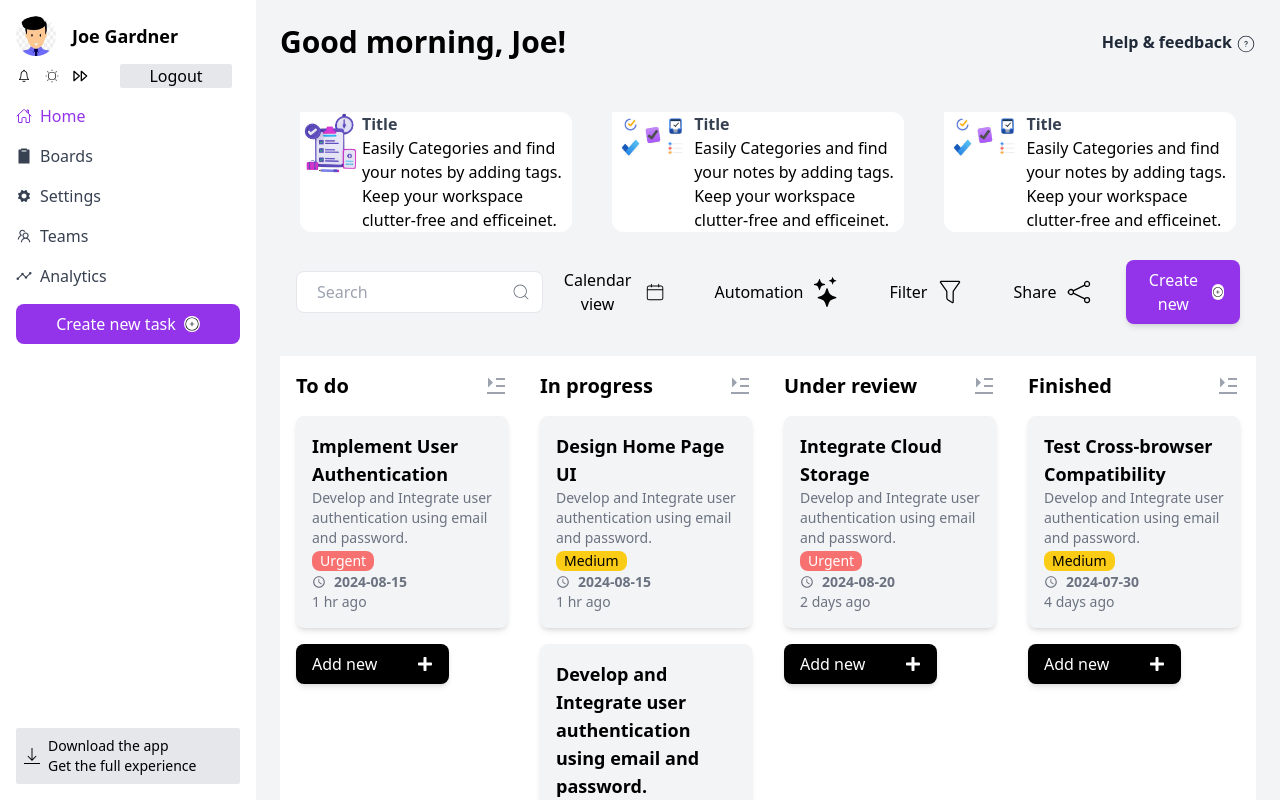
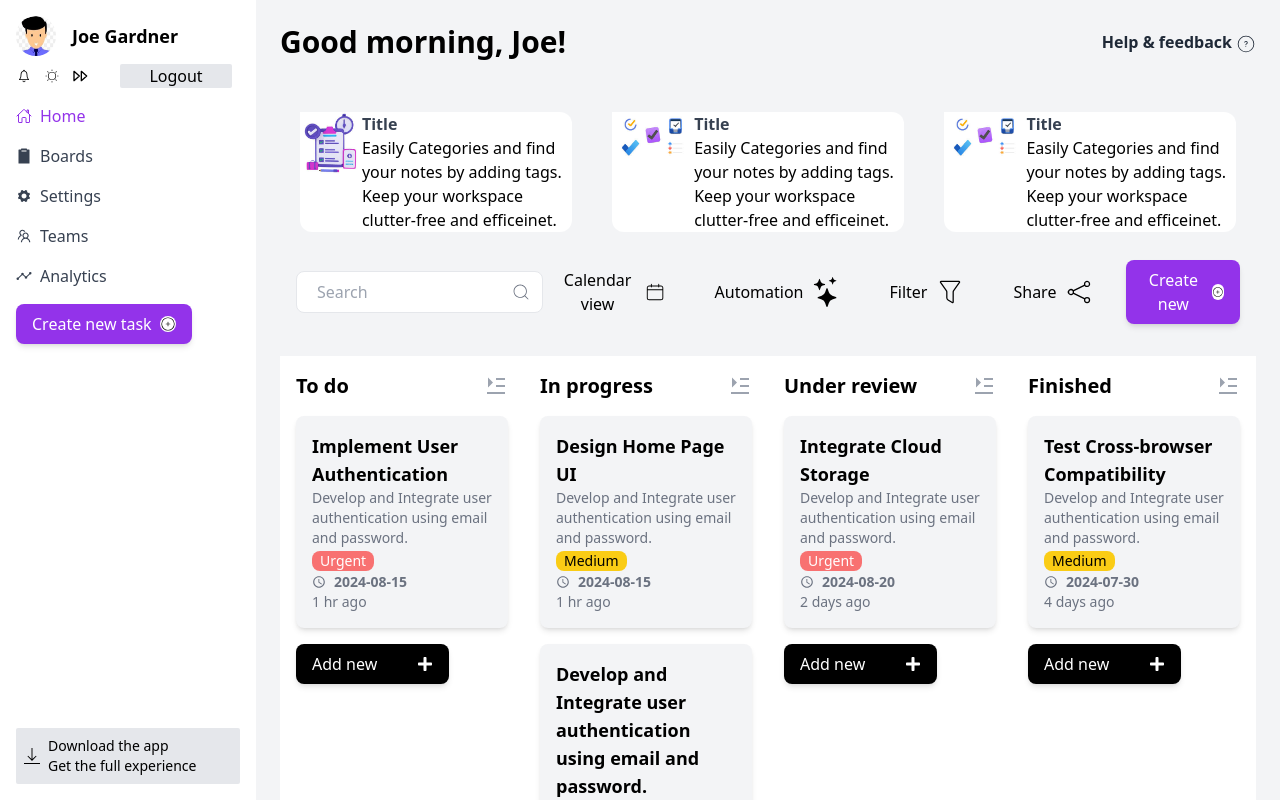
Before and after one commit to GreatnessGrace/Task-Manager, a Next.js app in the folder my-task-app/: page /task in a window 1280 px wide. Shown: the top 800 px of the page. Built offline with nearby package versions, Linux system fonts and the light colour scheme; no server answers; the database is empty.

Commit message:
create new task on sidebar

```diff
--- a/my-task-app/src/app/components/Sidebar.tsx
+++ b/my-task-app/src/app/components/Sidebar.tsx
@@ -1,6 +1,6 @@
 'use client';
 
-import React from 'react';
+import React, { useState } from 'react';
 import { CiCirclePlus, CiLight } from "react-icons/ci";
 import { IoHomeOutline, IoClipboardSharp, IoAnalytics } from "react-icons/io5";
 import { IoIosSettings, IoIosNotificationsOutline } from "react-icons/io";
@@ -8,10 +8,17 @@ import { AiOutlineTeam } from "react-icons/ai";
 import { TbPlayerTrackNext } from "react-icons/tb";
 import { TfiDownload } from "react-icons/tfi";
 import { useRouter } from 'next/navigation';
+import CreateTaskForm from '../components/TaskForm';
 
 const Sidebar: React.FC = () => {
+  const [task, setTasks] = useState([]);
   const router = useRouter();
-
+  const [isCreatingTask, setIsCreatingTask] = useState(false);
+  const handleTaskCreated = async () => {
+    const response = await fetch('http://localhost:5000/api/tasks');
+    const data = await response.json();
+    setTasks(data);
+  };
   const handleLogout = () => {
     localStorage.removeItem('token');
     router.push('/');
@@ -56,9 +63,19 @@ const Sidebar: React.FC = () => {
           <IoAnalytics className="mr-2" />
           Analytics
         </a>
-        <button className="w-full mt-6 py-2 bg-purple-600 text-white rounded-lg flex items-center justify-center">
+        {/* <button className="w-full mt-6 py-2 bg-purple-600 text-white rounded-lg flex items-center justify-center">
         Create new task <CiCirclePlus className='ml-2 bg-white text-black rounded-lg' />
-      </button>
+      </button> */}
+      <button
+            className="px-4 py-2 bg-purple-600 text-white rounded-lg shadow-md flex items-center"
+            onClick={() => setIsCreatingTask(true)}
+          >
+            Create new task<CiCirclePlus className='ml-2 bg-white text-black rounded-lg'/>
+          </button>
+          {isCreatingTask && (
+        <CreateTaskForm
+                onClose={() => setIsCreatingTask(false)}
+                onTaskCreated={handleTaskCreated} initialStatus={''}        />)}
       </nav>
 
       <div className='flex items-center mt-auto bg-gray-200 rounded-sm p-2'>
```
